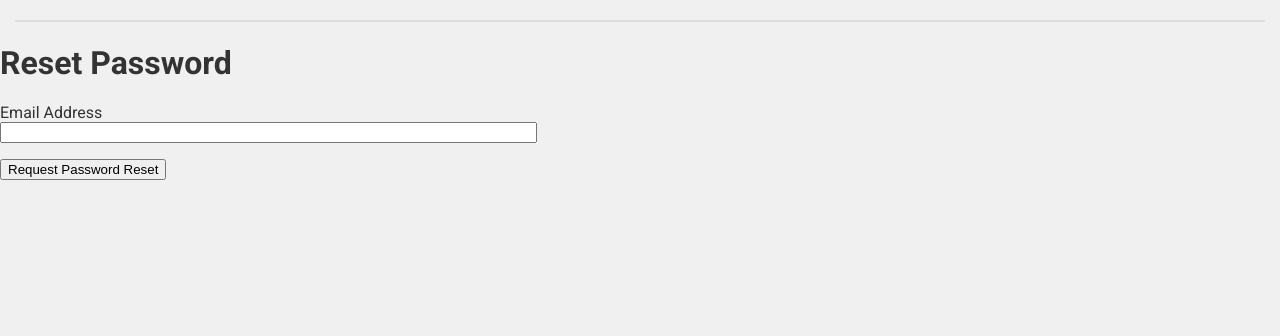
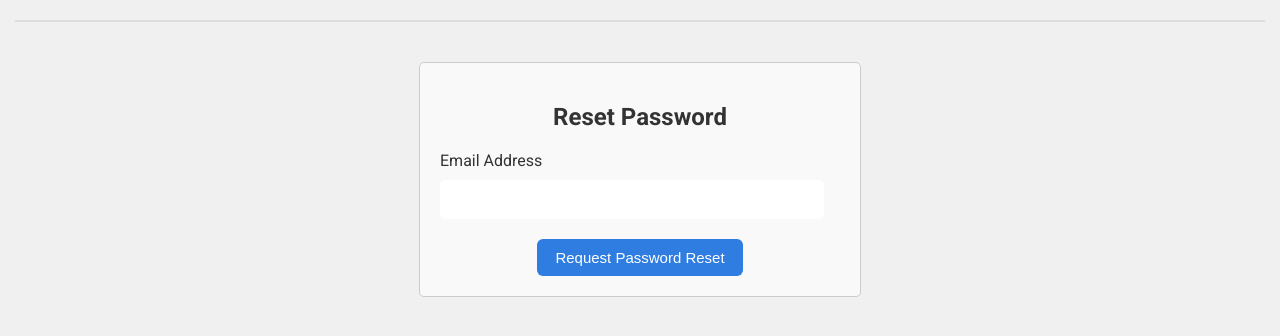
Before and after one commit to BenYoung03/resolve, a Flask app: page /password-reset-request in a window 1280 px wide. Shown: the part 75-411 px from the top of the page. Run offline with Flask 3, Linux system fonts and the light colour scheme; some libraries are stand-ins or nearby versions.

Commit message:
Update styling and error handling for password reset forms

```diff
--- a/app/forms.py
+++ b/app/forms.py
@@ -39,7 +39,10 @@ class PasswordResetForm(FlaskForm):
     submit = SubmitField('Request Password Reset')
 
 class ResetPasswordForm(FlaskForm):
-    password = PasswordField('Password', validators=[DataRequired()])
+    password = PasswordField('Password', validators=[
+        DataRequired(),
+        Length(min=6, message='Password must be at least 6 characters long.')
+    ])
     confirmPassword = PasswordField('Confirm Password', validators=[
         DataRequired(),
         EqualTo('password')])
--- a/app/routes.py
+++ b/app/routes.py
@@ -146,6 +146,11 @@ def password_reset_request():
             passwordResetEmail(user)
         flash('If an account with that email exists, a password reset email has been sent.')
         return redirect(url_for('login'))
+
+    if request.method == 'POST' and not form.validate():
+        for field_errors in form.errors.values():
+            for error in field_errors:
+                flash(error, 'error')
     return render_template('resetPasswordReq.html', form=form)
 
 @app.route('/reset_password/<token>', methods=['GET', 'POST'])
@@ -161,6 +166,12 @@ def reset_password(token):
         db.session.commit()
         flash('Your password has been reset.')
         return redirect(url_for('login'))
+
+    if request.method == 'POST' and not form.validate():
+        for field_errors in form.errors.values():
+            for error in field_errors:
+                flash(error, 'error')
+
     return render_template('resetPassword.html', form=form)
 
 #Logout route
--- a/app/static/styles/login.css
+++ b/app/static/styles/login.css
@@ -29,13 +29,15 @@ input[type="text"], input[type="password"], input[type="email"] {
 }
 
 .login-confirm{
-    font-size: 16px;
-    border: 1px solid #333;
-    border-radius: 10px;
-    background-color: white;
-    color: #333;
-    width: 90%;
-    margin-top: 15px;
+    background-color: #2f7de1;
+    color: white;
+    border: none;
+    border-radius: 6px;
+    padding: 10px 18px;
+    font-size: 15px;
+    cursor: pointer;
+    min-width: 150px;
+    margin-top: 10px;
 }
 
 .login-confirm:hover{
--- a/app/templates/login.html
+++ b/app/templates/login.html
@@ -1,6 +1,7 @@
 {% extends "base.html" %}
 
 {% block extra_head %}
+    <!--TODO: Make this a universal auth.css file for register, login, and both password reset pages-->
     <link rel="stylesheet" type="text/css" href="{{ url_for('static',filename='styles/login.css') }}">
 {% endblock %}
 
--- a/app/templates/resetPasswordReq.html
+++ b/app/templates/resetPasswordReq.html
@@ -1,18 +1,33 @@
 {% extends "base.html" %}
 
-<!--TODO: Style-->
+{% block extra_head %}
+    <link rel="stylesheet" type="text/css" href="{{ url_for('static',filename='styles/login.css') }}">
+{% endblock %}
 
 {% block content %}
-    <h1>Reset Password</h1>
-    <form action="" method="post">
-        {{ form.hidden_tag() }}
-        <p>
+<div class="login">
+    <div class="login-container">
+        <div class="header-wrapper"><h2>Reset Password</h2></div>
+        <form action="" method="post">
+            {{ form.hidden_tag() }}
+
             {{ form.email.label }}<br>
             {{ form.email(size=64) }}<br>
-            {% for error in form.email.errors %}
-            <span style="color: red;">[{{ error }}]</span>
-            {% endfor %}
-        </p>
-        <p>{{ form.submit() }}</p>
-    </form>
+
+            <div class="confirm-container">
+                {{ form.submit(class="login-confirm") }}
+                {% with messages = get_flashed_messages() %}
+                    {% if messages %}
+                    <ul class="flashed-message-list">
+                        {% for message in messages %}
+                            <li class="flashed-message-element">{{ message }}</li>
+                        {% endfor %}
+                    </ul>
+                    {% endif %}
+                {% endwith %}
+            </div>
+        </form>
+    </div>
+</div>
+
 {% endblock %}
```
Also changed, not shown: app/static/styles/register.css (+9 -7 lines), app/templates/resetPassword.html (+24 -11 lines).
